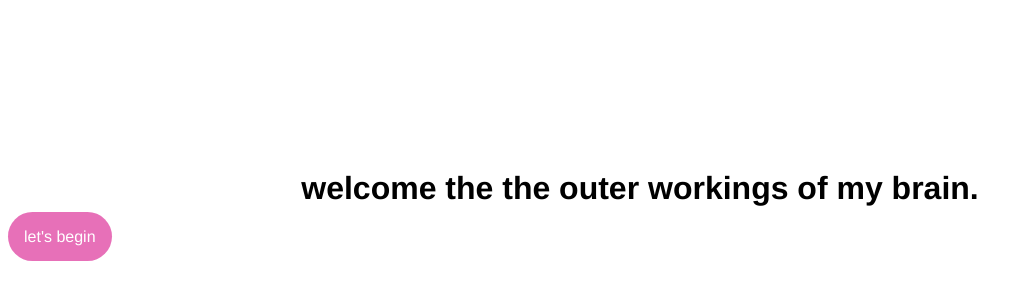
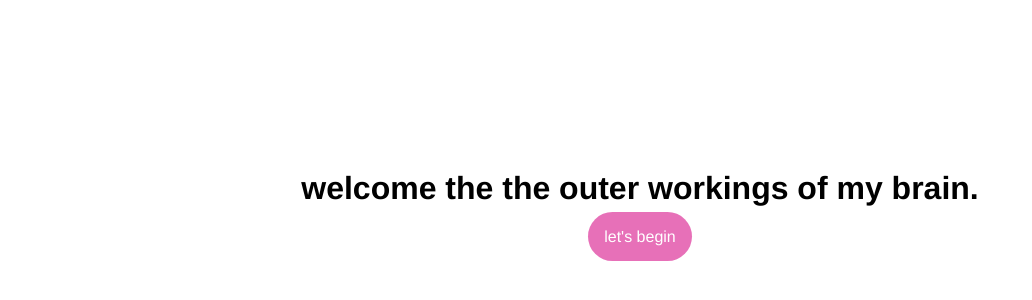
Before and after one commit to NithyaCharles/nithya, a plain HTML site: page index.html in a window 1280 px wide. Shown: the part 230-530 px from the top of the page, without its empty margins (0-1032 px from the left). Drawn offline with Linux system fonts and the light colour scheme.

Commit message:
Update style.css

```diff
--- a/css/style.css
+++ b/css/style.css
@@ -44,7 +44,7 @@ h2{
   margin-top: 25rem;
 }
 
-.begin {
+#begin {
   text-align: center;
 }
 
```
